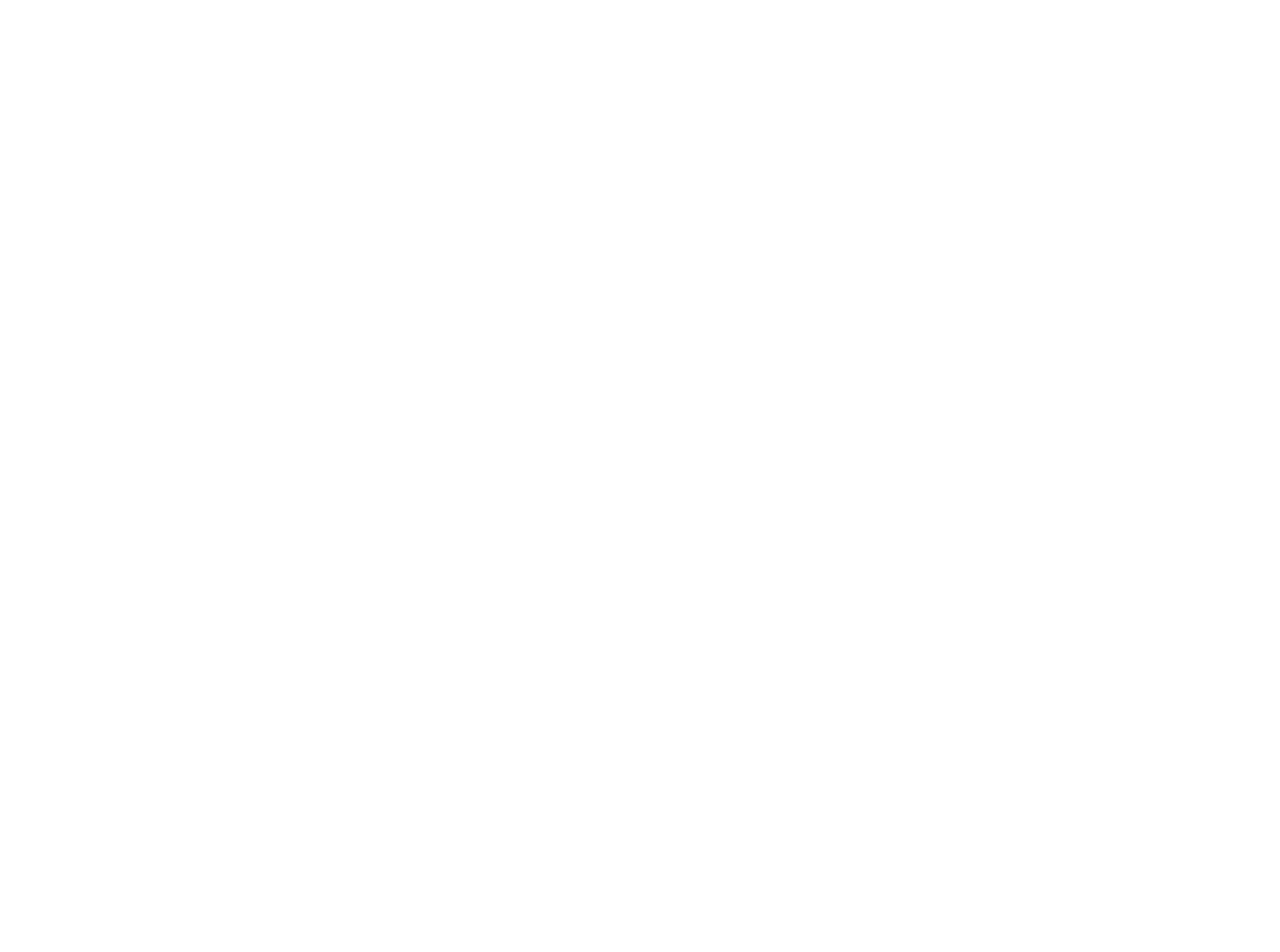
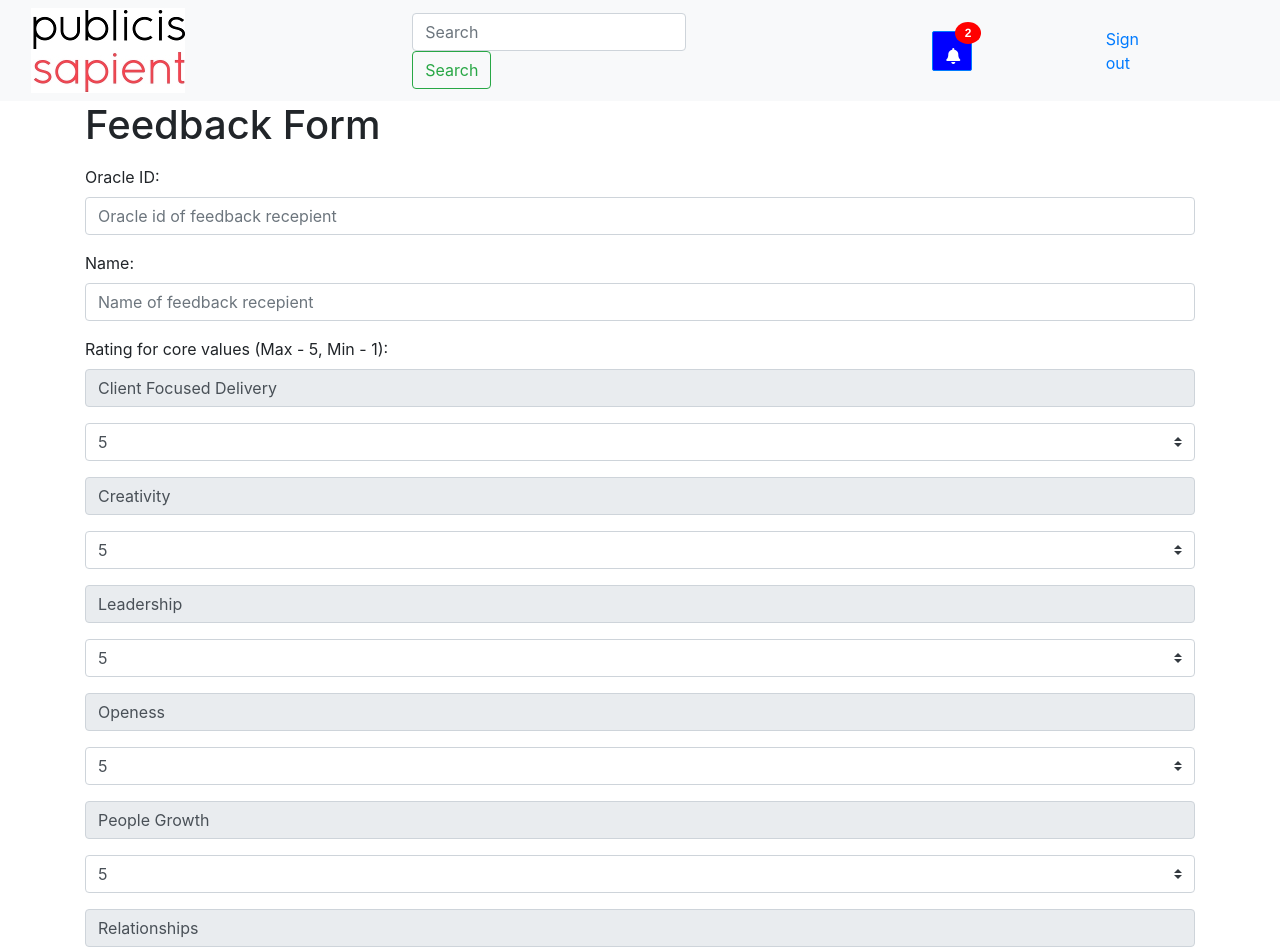
Before and after one commit to abishekpadaki/sapirnt_react_mock, a React (Create React App) app in the folder feedbacktracker/: page /feedback_form in a window 1280 px wide. Shown: the top 952 px of the page. Before the commit the page ends 800 px from the top, so only its background shows below. Built offline with nearby package versions, Linux system fonts and the light colour scheme.

Commit message:
Added Feedback form view

```diff
--- a/feedbacktracker/public/index.html
+++ b/feedbacktracker/public/index.html
@@ -15,6 +15,7 @@
     <script src="https://cdnjs.cloudflare.com/ajax/libs/popper.js/1.12.9/umd/popper.min.js" integrity="sha384-ApNbgh9B+Y1QKtv3Rn7W3mgPxhU9K/ScQsAP7hUibX39j7fakFPskvXusvfa0b4Q" crossorigin="anonymous"></script>
     <script src="https://maxcdn.bootstrapcdn.com/bootstrap/4.0.0/js/bootstrap.min.js" integrity="sha384-JZR6Spejh4U02d8jOt6vLEHfe/JQGiRRSQQxSfFWpi1MquVdAyjUar5+76PVCmYl" crossorigin="anonymous"></script>
     <link rel="stylesheet" href="https://use.fontawesome.com/releases/v5.8.2/css/all.css" integrity="sha384-oS3vJWv+0UjzBfQzYUhtDYW+Pj2yciDJxpsK1OYPAYjqT085Qq/1cq5FLXAZQ7Ay" crossorigin="anonymous">
+    <link rel="stylesheet" href="styles.css">
     <!--
       Notice the use of %PUBLIC_URL% in the tags above.
       It will be replaced with the URL of the `public` folder during the build.
--- /dev/null
+++ b/feedbacktracker/public/styles.css
@@ -0,0 +1,10 @@
+.img-fluid{
+    max-width: 100%;
+    height: auto;
+}
+
+#logo{
+    max-width: 200px;
+    height: 150px;
+    margin-bottom: 20%;
+}
--- a/feedbacktracker/src/components/root/index.js
+++ b/feedbacktracker/src/components/root/index.js
@@ -2,6 +2,7 @@
 import { Route,Switch} from 'react-router-dom';
 import { Login } from "../../views/LoginView/index";
 import { Dashboard } from "../../views/Dashboard/index";
+import { FeedbackForm } from "../../views/FeedbackForm/index";
 
 export default class RootApp extends React.Component{
     render(){
@@ -9,6 +10,7 @@
                         <Switch>
                           <Route exact path='/' render={()=><Login {...this.props}/>} />
                           <Route exact path='/dashboard' render={()=> <Dashboard {...this.props} />} />
+                          <Route exact path='/feedback_form' render={()=> <FeedbackForm {...this.props} />} />
                         </Switch>
                     </div>
     }
--- /dev/null
+++ b/feedbacktracker/src/views/FeedbackForm/index.js
@@ -0,0 +1,144 @@
+import React from 'react'
+import {NavbarComponent} from '../../components/navbar/index'
+import Form from 'react-bootstrap/Form'
+import Container from 'react-bootstrap/Container'
+import Button from 'react-bootstrap/Button'
+
+export class FeedbackForm extends React.Component{
+    constructor(props){
+        super(props);
+    }
+
+    render(){
+        return(<React.Fragment>
+            <NavbarComponent/>
+            <Container>
+
+        <Form.Group><h1>Feedback Form</h1></Form.Group>
+        <Form action="" method="post">
+            <Form.Group>
+                <Form.Label for="oracleId">Oracle ID:</Form.Label>
+                <Form.Control type="text" class="form-control" id="oracleId" placeholder="Oracle id of feedback recepient"
+                    readonly/>
+            </Form.Group>
+            <Form.Group>
+                <Form.Label for="name">Name:</Form.Label>
+                <Form.Control type="text" class="form-control" id="name" placeholder="Name of feedback recepient" readonly/>
+            </Form.Group>
+            <Form.Group>
+                <Form.Label for="coreValues">Rating for core values (Max - 5, Min - 1):</Form.Label>
+                <Form.Group class="input-group mb-3">
+                    <Form.Group class="input-group-prepend">
+                        <Form.Label class="input-group-text" for="clientFocusedDelivery">Client Focused Delivery</Form.Label>
+                    </Form.Group>
+                    <select class="custom-select" id="clientFocusedDelivery">
+                         <option value="" selected>--Choose Rating--</option>
+                        <option value="5" selected>5</option>
+                        <option value="4">4</option>
+                        <option value="3">3</option>
+                        <option value="2">2</option>
+                        <option value="1">1</option>
+                    </select>
+                </Form.Group>
+                <Form.Group class="input-group mb-3">
+                    <Form.Group class="input-group-prepend">
+                        <Form.Label class="input-group-text" for="creativity">Creativity</Form.Label>
+                    </Form.Group>
+                    <select class="custom-select" id="creativity">
+                         <option value="" selected>--Choose Rating--</option>
+                        <option value="5" selected>5</option>
+                        <option value="4">4</option>
+                        <option value="3">3</option>
+                        <option value="2">2</option>
+                        <option value="1">1</option>
+                    </select>
+                </Form.Group>
+                <Form.Group class="input-group mb-3">
+                    <Form.Group class="input-group-prepend">
+                        <Form.Label class="input-group-text" for="leadership">Leadership</Form.Label>
+                    </Form.Group>
+                    <select class="custom-select" id="leadership">
+                        <option value="" selected>--Choose Rating--</option>
+                        <option value="5" selected>5</option>
+                        <option value="4">4</option>
+                        <option value="3">3</option>
+                        <option value="2">2</option>
+                        <option value="1">1</option>
+                    </select>
+                </Form.Group>
+                <Form.Group class="input-group mb-3">
+                    <Form.Group class="input-group-prepend">
+                        <Form.Label class="input-group-text" for="openess">Openess</Form.Label>
+                    </Form.Group>
+                    <select class="custom-select" id="openess">
+                        <option value="" selected>--Choose Rating--</option>
+                        <option value="5" selected>5</option>
+                        <option value="4">4</option>
+                        <option value="3">3</option>
+                        <option value="2">2</option>
+                        <option value="1">1</option>
+                    </select>
+                </Form.Group>
+                <Form.Group class="input-group mb-3">
+                    <Form.Group class="input-group-prepend">
+                        <Form.Label class="input-group-text" for="peopleGrowth">People Growth</Form.Label>
+                    </Form.Group>
+                    <select class="custom-select" id="peopleGrowth">
+                        <option value="" selected>--Choose Rating--</option>
+                        <option value="5" selected>5</option>
+                        <option value="4">4</option>
+                        <option value="3">3</option>
+                        <option value="2">2</option>
+                        <option value="1">1</option>
+                    </select>
+                </Form.Group>
+                <Form.Group class="input-group mb-3">
+                    <Form.Group class="input-group-prepend">
+                        <Form.Label class="input-group-text" for="relationships">Relationships</Form.Label>
+                    </Form.Group>
+                    <select class="custom-select" id="relationships">
+                        <option value="" selected>--Choose Rating--</option>
+                        <option value="5" selected>5</option>
+                        <option value="4">4</option>
+                        <option value="3">3</option>
+                        <option value="2">2</option>
+                        <option value="1">1</option>
+                    </select>
+                </Form.Group>
+            </Form.Group>
+            <Form.Group>
+                <Form.Label for="technicalSkills">Mention technical skills seperated by commas:</Form.Label>
+                <textarea class="form-control" id="technicalSkills" rows="2"></textarea>
+            </Form.Group>
+
+            <Form.Group>
+                <Form.Label for="softSkills">Mention soft skills seperated by commas:</Form.Label>
+                <textarea class="form-control" id="softSkills" rows="2"></textarea>
+            </Form.Group>
+
+            <Form.Group>
+                <Form.Label for="growthAreas">Growth Areas:</Form.Label>
+                <textarea class="form-control" id="growthAreas" rows="2"></textarea>
+            </Form.Group>
+
+            <Form.Group>
+                <Form.Label for="feedback">Suggestions/Feedback:</Form.Label>
+                <textarea class="form-control" id="feedback" rows="3"></textarea>
+            </Form.Group>
+            <Form.Group>
+                <Form.Label for="overallRating">Overall Rating (Max - 5, Min - 1):</Form.Label>
+                <select id="overallRating" class="form-control">
+                    <option value="" selected>--Choose Rating--</option>
+                    <option value="5" selected>5</option>
+                    <option value="4">4</option>
+                    <option value="3">3</option>
+                    <option value="2">2</option>
+                    <option value="1">1</option>
+                </select>
+            </Form.Group>
+            <Button type="submit" class="btn btn-primary">Submit</Button>
+        </Form>
+    </Container>
+        </React.Fragment>)
+    }
+}
--- a/feedbacktracker/src/views/LoginView/index.js
+++ b/feedbacktracker/src/views/LoginView/index.js
@@ -13,14 +13,15 @@
     //    console.log(props.allusers);
     }
     render() {
-        return <Container>
+        return <React.Fragment>
             <Row>
                 <Col md={8}>
-                    <img src="" />
+                    <img className="img-fluid" src='assets/landingPage_Image.jpg' />
                 </Col>
                 <Col md={4}>
+                    <Container>
                     <Row>
-                        <img src="" />
+                        <h2>FEEDBACK TRACKER</h2>
                     </Row>
                     <Form>
                         <Form.Group controlId="formBasicOracleId">
@@ -35,7 +36,7 @@
                             }
                             />
                             <Form.Text className="text-muted">
-                                We'll never share your email with anyone else.
+
                             </Form.Text>
                         </Form.Group>
 
@@ -52,9 +53,7 @@
                             }
                             />
                         </Form.Group>
-                        <Form.Group controlId="formBasicChecbox">
-                            <Form.Check type="checkbox" label="Check me out" />
-                        </Form.Group>
+
                         <Button variant="primary" type="submit"
                             username={this.state.username}
                             password={this.state.password}
@@ -62,8 +61,9 @@
                             Submit
                         </Button>
                     </Form>
+                    </Container>
                 </Col>
-            </Row>
-        </Container>
+                </Row>
+        </React.Fragment>
     }
 }
```
Also changed, not shown: feedbacktracker/src/test.js (+2 -6 lines).
